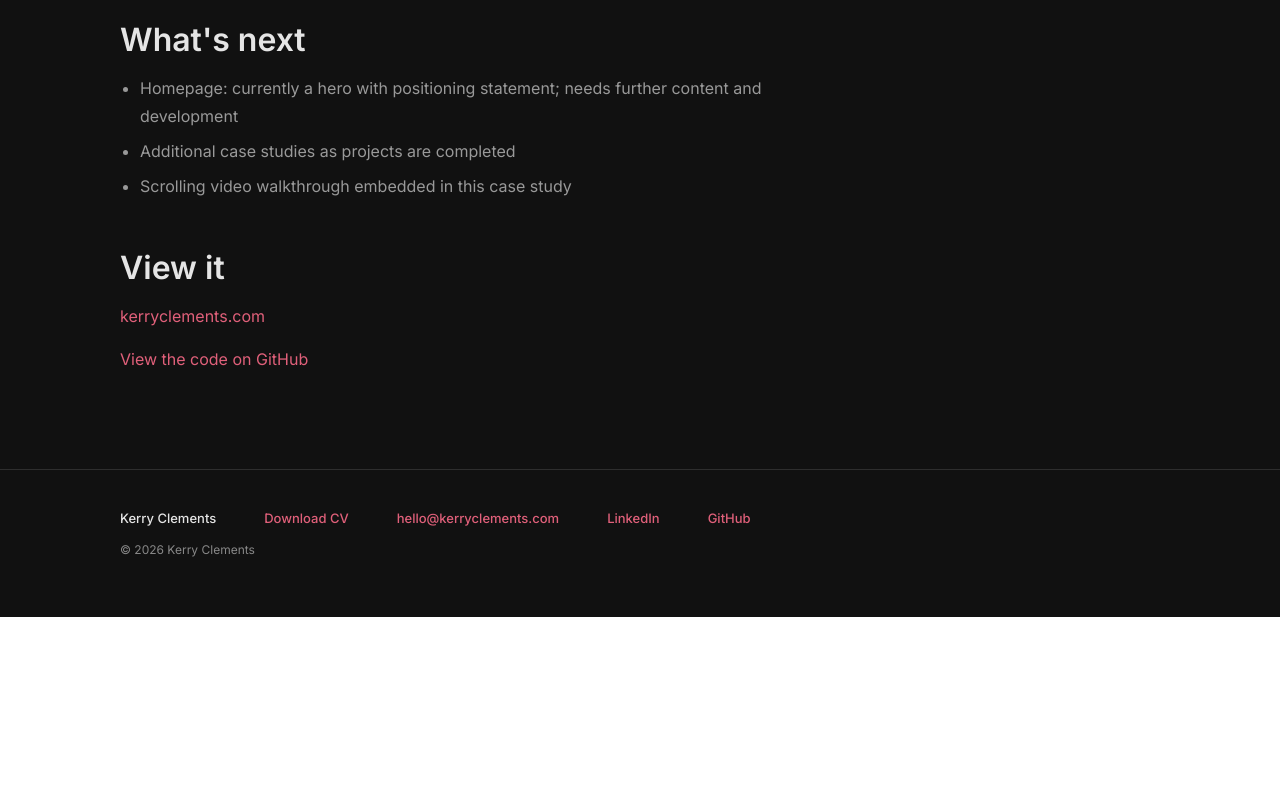
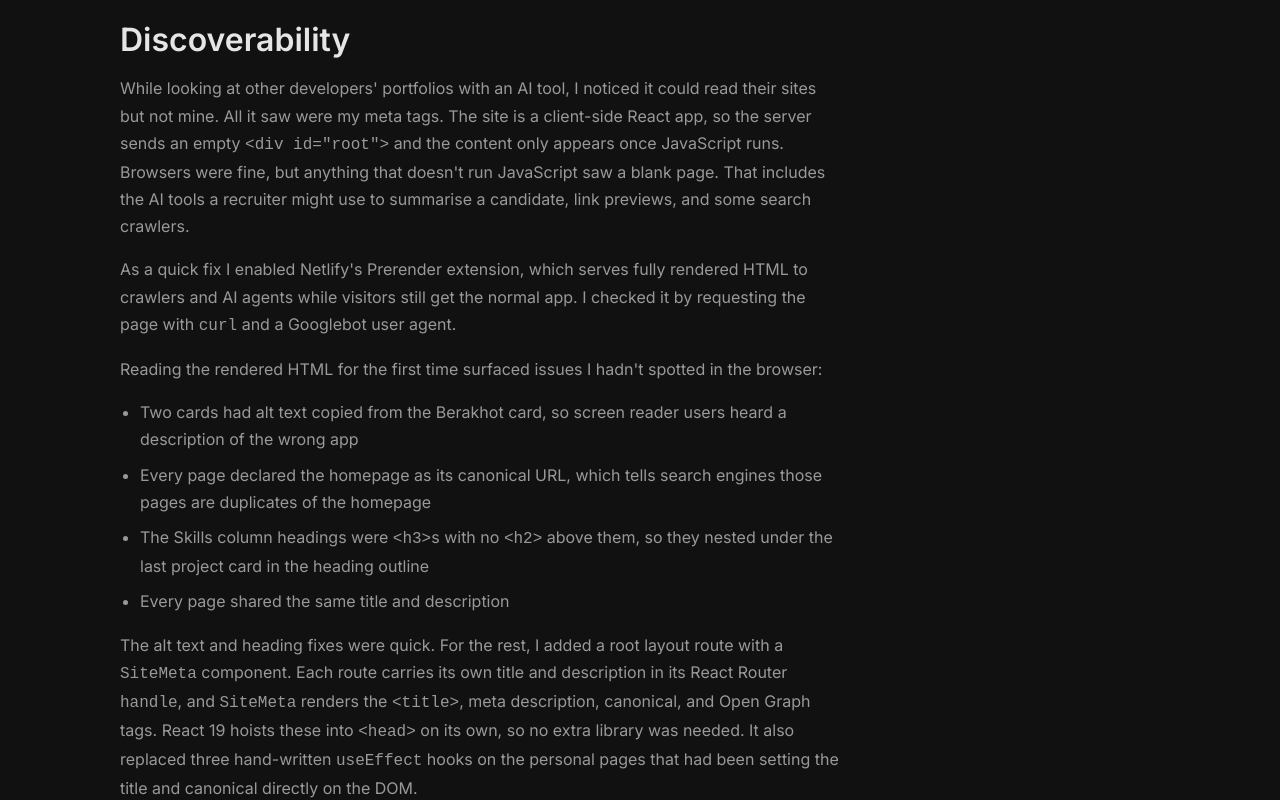
Before and after one commit to KerryCX/kerryclements.com, a React (Vite) app: page /portfolio/kerryclements-com in a window 1280 px wide. Shown: the part 3600-4400 px from the top of the page. Before the commit the page ends 4217 px from the top, so only its background shows below. Built offline with nearby package versions, Linux system fonts and the light colour scheme.

Commit message:
docs: add discoverability section to kerryclements.com case study
Co-Authored-By: Claude Opus 5.5 <noreply@anthropic.com>
Claude-Session: https://claude.ai/code/session_01GzDt4j5fQTmATSBuUmCvKD

```diff
--- a/src/pages/portfolio/KerryClementsComCaseStudy.tsx
+++ b/src/pages/portfolio/KerryClementsComCaseStudy.tsx
@@ -169,6 +169,48 @@ export const KerryClementsComCaseStudy = () => {
             <code>#contact</code> anchors in their nav links, updated to <code>/contact</code>{' '}
             individually since each page's nav configuration differs slightly.
           </p>
+          <h2>Discoverability</h2>
+          <p>
+            While looking at other developers' portfolios with an AI tool, I noticed it could
+            read their sites but not mine. All it saw were my meta tags. The site is a client-side
+            React app, so the server sends an empty <code>{'<div id="root">'}</code> and the content
+            only appears once JavaScript runs. Browsers were fine, but anything that doesn't run
+            JavaScript saw a blank page. That includes the AI tools a recruiter might use to
+            summarise a candidate, link previews, and some search crawlers.
+          </p>
+          <p>
+            As a quick fix I enabled Netlify's Prerender extension, which serves fully rendered
+            HTML to crawlers and AI agents while visitors still get the normal app. I checked it by
+            requesting the page with <code>curl</code> and a Googlebot user agent.
+          </p>
+          <p>
+            Reading the rendered HTML for the first time surfaced issues I hadn't spotted in the
+            browser:
+          </p>
+          <ul>
+            <li>
+              Two cards had alt text copied from the Berakhot card, so screen reader users heard a
+              description of the wrong app
+            </li>
+            <li>
+              Every page declared the homepage as its canonical URL, which tells search engines
+              those pages are duplicates of the homepage
+            </li>
+            <li>
+              The Skills column headings were <code>{'<h3>'}</code>s with no <code>{'<h2>'}</code>{' '}
+              above them, so they nested under the last project card in the heading outline
+            </li>
+            <li>Every page shared the same title and description</li>
+          </ul>
+          <p>
+            The alt text and heading fixes were quick. For the rest, I added a root layout route
+            with a <code>SiteMeta</code> component. Each route carries its own title and
+            description in its React Router <code>handle</code>, and <code>SiteMeta</code> renders
+            the <code>{'<title>'}</code>, meta description, canonical, and Open Graph tags. React 19
+            hoists these into <code>{'<head>'}</code> on its own, so no extra library was needed. It
+            also replaced three hand-written <code>useEffect</code> hooks on the personal pages
+            that had been setting the title and canonical directly on the DOM.
+          </p>
           <h2>What's next</h2>
           <ul>
             <li>
@@ -177,6 +219,10 @@ export const KerryClementsComCaseStudy = () => {
             </li>
             <li>Additional case studies as projects are completed</li>
             <li>Scrolling video walkthrough embedded in this case study</li>
+            <li>
+              Move from the Prerender extension to build-time prerendering with React Router
+              framework mode, so every visitor gets real HTML, not just crawlers
+            </li>
           </ul>
 
           <h2>View it</h2>
```
